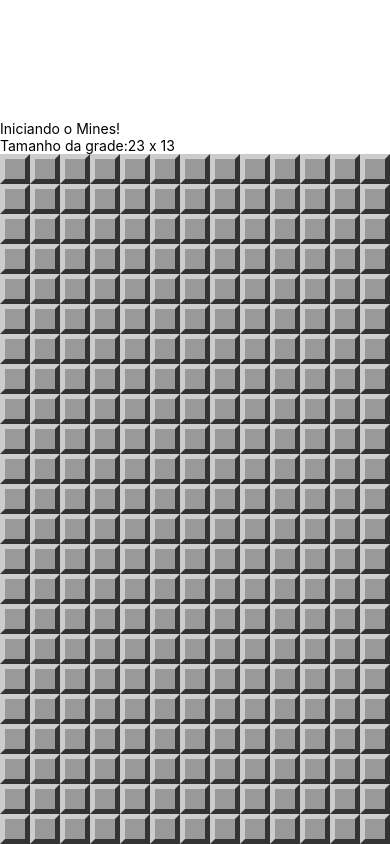
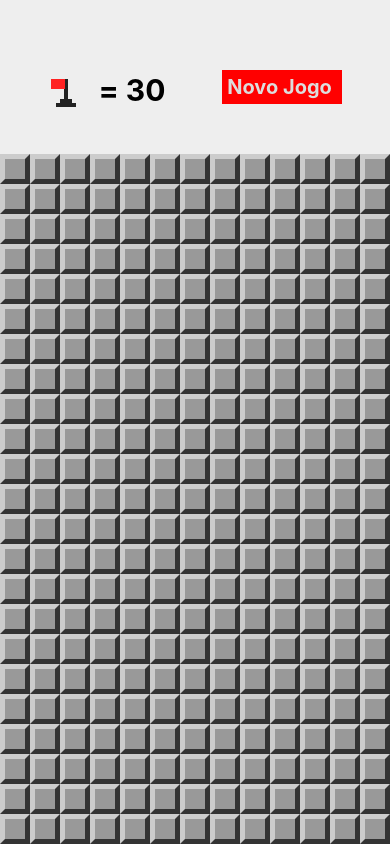
Before and after one commit to TiagoFernandes11/react-native-course, a React Native app in the folder ProjetoCampoMinado/: screen / in a window 390 px wide. Built offline with nearby package versions, Linux system fonts and the light colour scheme.

Commit message:
MineFIeldGame final

```diff
--- a/ProjetoCampoMinado/App.js
+++ b/ProjetoCampoMinado/App.js
@@ -1,8 +1,21 @@
-import { StyleSheet, Text, View } from "react-native";
+import React, { Component } from "react";
+import { StyleSheet, Text, View, Alert } from "react-native";
+
 import params from "./src/params";
-import { Component } from "react";
-import { createMinedBoard } from "./src/functions";
 import MineField from "./src/components/MineField";
+import Header from "./src/components/Header";
+import LevelSelection from "./src/screens/LevelSelection";
+
+import {
+  createMinedBoard,
+  cloneBoard,
+  openField,
+  hadExplosion,
+  wonGame,
+  showMines,
+  invertFlag,
+  flagsUsed,
+} from "./src/functions";
 
 export default class App extends Component {
   constructor(props) {
@@ -13,27 +26,79 @@ export default class App extends Component {
   minesAmount = () => {
     const cols = params.getColumnsAmount();
     const rows = params.getRowsAmount();
+
     return Math.ceil(cols * rows * params.difficultLevel);
   };
 
   createState = () => {
     const cols = params.getColumnsAmount();
     const rows = params.getRowsAmount();
+
     return {
       board: createMinedBoard(rows, cols, this.minesAmount()),
+      won: false,
+      lost: false,
+      showLevelSelection: false,
     };
+  };
+
+  onLevelSelected = (level) => {
+    params.difficultLevel = level;
+    this.setState(this.createState);
+  };
+
+  onOpenField = (row, column) => {
+    const board = cloneBoard(this.state.board);
+    openField(board, row, column);
+
+    const lost = hadExplosion(board);
+    const won = wonGame(board);
+
+    if (lost) {
+      showMines(board);
+      Alert.alert("Perdeuuuuuuuuuuu!", "Burrãããããããããããããão");
+    }
+
+    if (won) {
+      Alert.alert("Você venceu!", "Não fez + que sua obrigação");
+    }
+
+    this.setState({ board, lost, won });
+  };
+
+  onSelectField = (row, column) => {
+    const board = cloneBoard(this.state.board);
+    invertFlag(board, row, column);
+
+    const won = wonGame(board);
+
+    if (won) {
+      Alert.alert("Você venceu!", "Não fez + que sua obrigação");
+    }
+
+    this.setState({ board, won });
   };
 
   render() {
     return (
       <View style={styles.container}>
-        <Text>Iniciando o Mines!</Text>
-        <Text>
-          Tamanho da grade:
-          {params.getRowsAmount()} x {params.getColumnsAmount()}
-        </Text>
+        <LevelSelection
+          isVisible={this.state.showLevelSelection}
+          onLevelSelected={this.onLevelSelected}
+          onCancel={() => this.setState({ showLevelSelection: false })}
+        />
+        <Header
+          flagsLeft={this.minesAmount() - flagsUsed(this.state.board)}
+          onNewGame={() => this.setState(this.createState)}
+          onFlagPress={() => this.setState({ showLevelSelection: true })}
+        />
+
         <View style={styles.board}>
-          <MineField board={this.state.board} />
+          <MineField
+            board={this.state.board}
+            onOpenField={this.onOpenField}
+            onSelectField={this.onSelectField}
+          />
         </View>
       </View>
     );
@@ -43,7 +108,6 @@ export default class App extends Component {
 const styles = StyleSheet.create({
   container: {
     flex: 1,
-    backgroundColor: "#fff",
     justifyContent: "flex-end",
   },
   board: {
--- a/ProjetoCampoMinado/src/components/Field.js
+++ b/ProjetoCampoMinado/src/components/Field.js
@@ -1,27 +1,33 @@
 import React from "react";
-import { StyleSheet, View, Text } from "react-native";
+import { View, StyleSheet, Text, TouchableWithoutFeedback } from "react-native";
+
 import params from "../params";
 import Mine from "./Mine";
 import Flag from "./Flag";
 
-export default function Field(props) {
-  const { mined, opened, nearMines, exploded, flagged } = props;
+export default (props) => {
+  const { mined, nearMines, opened, exploded, flagged } = props;
 
   const styleField = [styles.field];
+
   if (opened) styleField.push(styles.opened);
   if (exploded) styleField.push(styles.exploded);
-  if (flagged) styleField.push(styles.flagged, styles.regular);
-  if (styleField.length === 1) styleField.push(styles.regular);
+  if (flagged) styleField.push(styles.flagged);
+  if (!opened && !exploded) styleField.push(styles.regular);
 
   let color = null;
   if (nearMines > 0) {
-    if (nearMines === 1) color = "#2A2BD7";
-    if (nearMines === 2) color = "#2B520F";
+    if (nearMines == 1) color = "#2A28D7";
+    if (nearMines == 2) color = "#2B520F";
     if (nearMines > 2 && nearMines < 6) color = "#F9060A";
-    if (nearMines >= 6) color = "#F221A9";
+    if ((nearMines) => 6) color = "#F221A9";
   }
 
   return (
+    <TouchableWithoutFeedback
+      onPress={props.onOpen}
+      onLongPress={props.onSelect}
+    >
       <View style={styleField}>
         {!mined && opened && nearMines > 0 ? (
           <Text style={[styles.label, { color: color }]}>{nearMines}</Text>
@@ -31,8 +37,9 @@ export default function Field(props) {
         {mined && opened ? <Mine /> : false}
         {flagged && !opened ? <Flag /> : false}
       </View>
+    </TouchableWithoutFeedback>
   );
-}
+};
 
 const styles = StyleSheet.create({
   field: {
@@ -53,12 +60,12 @@ const styles = StyleSheet.create({
     alignItems: "center",
     justifyContent: "center",
   },
+  exploded: {
+    backgroundColor: "red",
+    borderColor: "red",
+  },
   label: {
     fontWeight: "bold",
     fontSize: params.fontSize,
   },
-  exploded: {
-    backgroundColor: "red",
-    borderColor: "red",
-  },
 });
--- a/ProjetoCampoMinado/src/components/Flag.js
+++ b/ProjetoCampoMinado/src/components/Flag.js
@@ -1,7 +1,7 @@
 import React from "react";
-import { StyleSheet, View } from "react-native";
+import { View, StyleSheet } from "react-native";
 
-export default function Flag(props) {
+export default (props) => {
   return (
     <View style={styles.container}>
       <View
@@ -12,7 +12,7 @@ export default function Flag(props) {
       <View style={[styles.base2, props.bigger ? styles.base2Bigger : null]} />
     </View>
   );
-}
+};
 
 const styles = StyleSheet.create({
   container: {
--- /dev/null
+++ b/ProjetoCampoMinado/src/components/Header.js
@@ -0,0 +1,54 @@
+import React from "react";
+import { View, StyleSheet, Text, TouchableOpacity } from "react-native";
+import Flag from "./Flag";
+
+export default (props) => {
+  return (
+    <View style={styles.container}>
+      <View style={styles.flagContainer}>
+        <TouchableOpacity onPress={props.onFlagPress} style={styles.flagButton}>
+          <Flag bigger />
+        </TouchableOpacity>
+        <Text style={styles.flagsLeft}>= {props.flagsLeft}</Text>
+      </View>
+
+      <TouchableOpacity style={styles.button} onPress={props.onNewGame}>
+        <Text style={styles.buttonLabel}>Novo Jogo </Text>
+      </TouchableOpacity>
+    </View>
+  );
+};
+
+const styles = StyleSheet.create({
+  container: {
+    flex: 1,
+    flexDirection: "row",
+    backgroundColor: "#EEE",
+    alignItems: "center",
+    justifyContent: "space-around",
+    paddingTop: 20,
+    paddingHorizontal: 20,
+  },
+  flagContainer: {
+    flexDirection: "row",
+  },
+  flagButton: {
+    marginTop: 10,
+    minWidth: 30,
+  },
+  flagsLeft: {
+    fontSize: 30,
+    fontWeight: "bold",
+    paddingTop: 5,
+    marginLeft: 20,
+  },
+  button: {
+    backgroundColor: "#FF0000",
+    padding: 5,
+  },
+  buttonLabel: {
+    fontSize: 20,
+    color: "#DDD",
+    fontWeight: "bold",
+  },
+});
--- a/ProjetoCampoMinado/src/functions.js
+++ b/ProjetoCampoMinado/src/functions.js
@@ -1,106 +1,122 @@
 const createBoard = (rows, columns) => {
-  return Array(rows)
-    .fill(0)
-    .map((_, row) => {
-      return Array(columns)
-        .fill(0)
-        .map((_, column) => {
+  return Array(rows).fill(0).map((_, row) => {
+      return Array(columns).fill(0).map((_, column) => {
           return {
-            row: row,
-            column: column,
+              row,
+              column,
               opened: false,
               flagged: false,
               mined: false,
               exploded: false,
-            nearMines: 0,
-          };
-        });
-    });
-};
+              nearMines: 0
+          }
+      })
+  })
+}
 
 const spreadMines = (board, minesAmount) => {
-  const rows = board.length;
-  const columns = board[0].length;
-  let minesPlanted = 0;
+  const rows = board.length
+  const columns = board[0].length
+  let minesPlanted = 0
+
   while (minesPlanted < minesAmount) {
-    const rowSel = parseInt(Math.random() * rows, 10);
-    const columnSel = parseInt(Math.random() * columns, 10);
+      const rowSel = parseInt(Math.random() * rows, 10)
+      const columnSel = parseInt(Math.random() * columns, 10)
+
       if (!board[rowSel][columnSel].mined) {
-      board[rowSel][columnSel].mined = true;
-      minesPlanted++;
+          board[rowSel][columnSel].mined = true
+          minesPlanted++
       }
   }
-};
+}
 
 const createMinedBoard = (rows, columns, minesAmount) => {
-  const board = createBoard(rows, columns);
-  spreadMines(board, minesAmount);
-  return board;
-};
+  const board = createBoard(rows, columns)
+  spreadMines(board, minesAmount)
+  return board
+}
 
-const cloneBoard = (board) => {
-  return board.map((rows) => {
-    return rows.map((field) => {
-      return { ...field };
-    });
-  });
-};
+const cloneBoard = board => {
+  return board.map(rows => {
+      return rows.map(field => {
+          return { ...field }
+      })
+  })
+}
 
 const getNeighbors = (board, row, column) => {
-  const neighbors = [];
-  const rows = [row - 1, row, row + 1];
-  const columns = [column - 1, column, column + 1];
-  rows.forEach((r) => {
-    columns.forEach((c) => {
-      const diferent = r !== row || c !== column;
-      const validRow = r >= 0 && r < board.length;
-      const validColumn = c >= 0 && c < board.length;
+  const neighbors = []
+  const rows = [row - 1, row, row + 1]
+  const columns = [column - 1, column, column + 1]
+  rows.forEach(r => {
+      columns.forEach(c => {
+          const diferent = r !== row || c !== column
+          const validRow = r >= 0 && r < board.length
+          const validColumn = c >= 0 && c < board[0].length
           if (diferent && validRow && validColumn) {
-        neighbors.push(board[r][c]);
+              neighbors.push(board[r][c])
           }
-    });
-  });
-  return neighbors;
-};
+      })
+  })
+  return neighbors
+}
 
 const safeNeighborhood = (board, row, column) => {
-  const safes = (result, neighbor) => result && !neighbor.mined;
-  return getNeighbors(board, row, column).reduce(safes, true);
-};
+  const safes = (result, neighbor) => result && !neighbor.mined
+  return getNeighbors(board, row, column).reduce(safes, true)
+}
 
 const openField = (board, row, column) => {
-  const field = board[row][column];
+  const field = board[row][column]
   if (!field.opened) {
-    field.opened = true;
+      field.opened = true
       if (field.mined) {
-      field.exploded = true;
+          field.exploded = true
       } else if (safeNeighborhood(board, row, column)) {
-      getNeighbors(board, row, column).forEach((n) =>
-        openField(board, n.row, n.column)
-      );
+          getNeighbors(board, row, column)
+              .forEach(n => openField(board, n.row, n.column))
       } else {
-      const neighbor = getNeighbors(board, row, column);
-      field.nearMines = neighbor.filter((n) => n.mined).length;
+          const neighbors = getNeighbors(board, row, column)
+          field.nearMines = neighbors.filter(n => n.mined).length
       }
   }
-};
+}
 
-const fields = (board) => [].concat(...board);
-const hasExploded = (board) =>
-  fields(board).filter((field) => field.exploded.length > 0);
-const pendding = (field) =>
-  (!field.mined && !field.flagged) || (!field.mined && !field.opened);
-const wonGame = (board) => fields(board).filter(pendding).length === 0;
-const showMines = (board) =>
-  fields(board)
-    .filter((field) => field.mined)
-    .forEach((field) => (field.opened = true));
+const fields = board => [].concat(...board);
+
+const hadExplosion = board => fields(board)
+  .filter(field => field.exploded).length > 0;
+
+const pendding = field => (field.mined && !field.flagged)
+  || (!field.mined && !field.opened);
+
+const wonGame = board => fields(board).filter(pendding).length === 0;
+
+const showMines = board => fields(board).filter(field => field.mined)
+  .forEach(field => field.opened = true);
+
+const invertFlag = (board, row, column) => {
+  const field = board[row][column]
+
+  if(!field.opened){
+      field.flagged = !field.flagged
+  }
+  else{
+      field.flagged = false
+  }
+
+}
+
+const flagsUsed = board => fields(board)
+  .filter(field => field.flagged).length
 
 export {
   createMinedBoard,
   cloneBoard,
   openField,
-  hasExploded,
+  hadExplosion,
   wonGame,
   showMines,
-};
+  invertFlag,
+  flagsUsed
+}
--- a/ProjetoCampoMinado/src/params.js
+++ b/ProjetoCampoMinado/src/params.js
@@ -4,7 +4,7 @@ const params = {
   blockSize: 30,
   borderSize: 5,
   fontSize: 15,
-  headerRatio: 0.15, // Proporção de painel na tela
+  headerRatio: 0.15,
   difficultLevel: 0.1,
   getColumnsAmount() {
     const width = Dimensions.get("window").width;
@@ -12,8 +12,8 @@ const params = {
   },
   getRowsAmount() {
     const totalHeight = Dimensions.get("window").height;
-    const borderHeight = totalHeight * (1 - this.headerRatio);
-    return Math.floor(borderHeight / this.blockSize);
+    const boardHeight = totalHeight * (1 - this.headerRatio);
+    return Math.floor(boardHeight / this.blockSize);
   },
 };
 
--- /dev/null
+++ b/ProjetoCampoMinado/src/screens/LevelSelection.js
@@ -0,0 +1,74 @@
+import React from "react";
+import { View, StyleSheet, Text, TouchableOpacity, Modal } from "react-native";
+
+export default (props) => {
+  return (
+    <Modal
+      onRequestClose={props.onCancel}
+      visible={props.isVisible}
+      animationType="slide"
+      transparent={true}
+    >
+      <View style={styles.frame}>
+        <View style={styles.container}>
+          <Text style={styles.title}>Selecione a Dificuldade</Text>
+          <TouchableOpacity
+            style={[styles.button, styles.bgEasy]}
+            onPress={() => props.onLevelSelected(0.1)}
+          >
+            <Text>Fácil</Text>
+          </TouchableOpacity>
+          <TouchableOpacity
+            style={[styles.button, styles.bgNormal]}
+            onPress={() => props.onLevelSelected(0.2)}
+          >
+            <Text>Intermediário</Text>
+          </TouchableOpacity>
+          <TouchableOpacity
+            style={[styles.button, styles.bgHard]}
+            onPress={() => props.onLevelSelected(0.3)}
+          >
+            <Text>Díficil</Text>
+          </TouchableOpacity>
+        </View>
+      </View>
+    </Modal>
+  );
+};
+
+const styles = StyleSheet.create({
+  frame: {
+    flex: 1,
+    alignItems: "center",
+    justifyContent: "center",
+    backgroundColor: "rgba(0,0,0,0.6)",
+  },
+  container: {
+    backgroundColor: "#EEE",
+    alignItems: "center",
+    justifyContent: "center",
+    padding: 15,
+  },
+  title: {
+    fontSize: 30,
+    fontWeight: "bold",
+  },
+  button: {
+    marginTop: 10,
+    padding: 5,
+  },
+  buttonLabel: {
+    fontSize: 20,
+    color: "#EEE",
+    fontWeight: "bold",
+  },
+  bgEasy: {
+    backgroundColor: "#49b65d",
+  },
+  bgNormal: {
+    backgroundColor: "#2765F7",
+  },
+  bgHard: {
+    backgroundColor: "#F26337",
+  },
+});
```
Also changed, not shown: ProjetoCampoMinado/src/components/Mine.js (+8 -8 lines), ProjetoCampoMinado/src/components/MineField.js (+14 -3 lines). Lines whose indentation alone changed are shown as unchanged.
